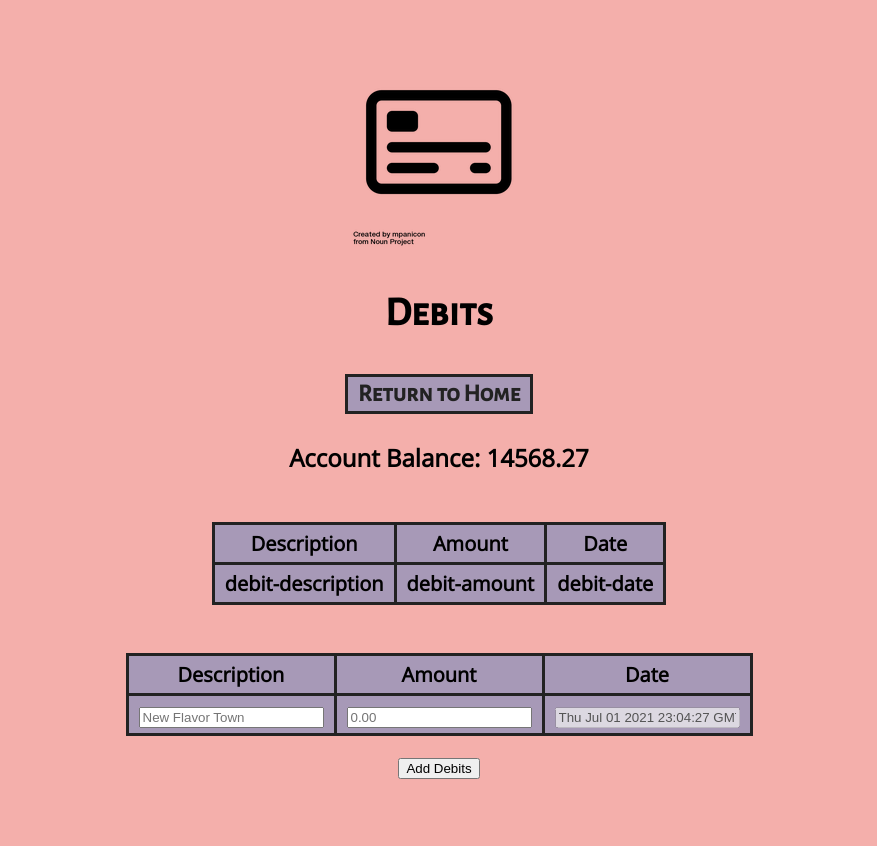
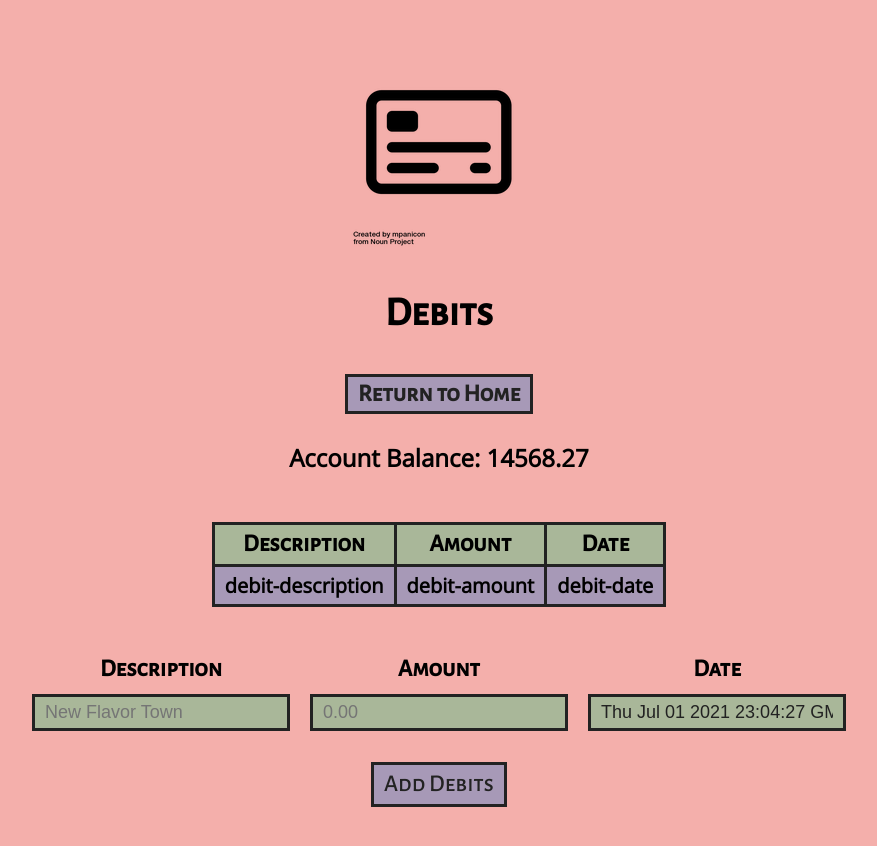
Before and after one commit to vilnytskyy/-summer-2021-39548-assignment-4, a React (Create React App) app: page /debits in a window 1280 px wide. Shown: the top 846 px of the page, without its empty margins (201-1078 px from the left). Built offline with nearby package versions, Linux system fonts and the light colour scheme; no server answers.

Commit message:
Styled Debits and AddData tables, AddData inputs and labels

```diff
--- a/src/css/index.css
+++ b/src/css/index.css
@@ -13,7 +13,7 @@ div {
     font-weight: 600;
 }
 
-.link {
+.link, input[type=submit] {
     font-family: 'Alegreya Sans SC', sans-serif;
     color: #222222;
     text-decoration: none;
@@ -24,7 +24,7 @@ div {
     border-style: solid;
 }
 
-.link:hover {
+.link:hover, input[type=submit]:hover {
     background-color: #A9B799;
 }
 
@@ -37,8 +37,34 @@ table {
     border-collapse: collapse;
 }
 
-tr, td {
+#info td {
+    font-family: 'Alegreya Sans SC', sans-serif;
+    font-size: 24px;
+    background-color: #A9B799;
+}
+
+td {
     border: 3px solid #222222;
     padding: 5px 10px;
     background-color: #A799B7;
 }
+
+.addDataTable td {
+    border: none;
+    background-color: #F4AFAB;
+    padding: 0;
+}
+
+label {
+    font-family: 'Alegreya Sans SC', sans-serif;
+    font-size: 24px;
+}
+
+input {
+    padding: 5px 10px;
+    font-size: 18px;
+    background-color: #A9B799;
+    margin: 10px;
+    color: #222222;
+    border: 3px solid #222222;
+}
```
